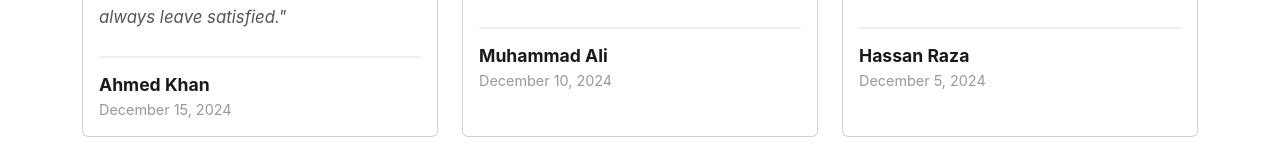
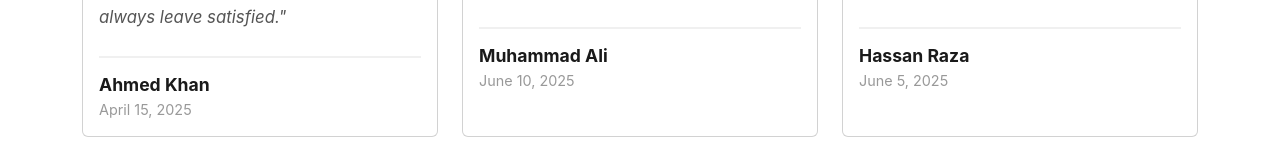
Before and after one commit to shopmanagementsystempk/Hair-Saloon, a React (Create React App) app: page /testimonials in a window 1280 px wide. Shown: the part 770-929 px from the top of the page. Built offline with nearby package versions, Linux system fonts and the light colour scheme; no server answers; the database is empty.

Commit message:
Update Testimonials.js

```diff
--- a/src/pages/Testimonials.js
+++ b/src/pages/Testimonials.js
@@ -15,42 +15,42 @@ const Testimonials = () => {
             name: 'Ahmed Khan',
             rating: 5,
             comment: 'Excellent service! The barbers are highly skilled and professional. I have been coming here for over 2 years and always leave satisfied.',
-            date: '2024-12-15'
+            date: '2025-4-15'
         },
         {
             id: 2,
             name: 'Muhammad Ali',
             rating: 5,
             comment: 'Best barber shop in the area. Clean environment, friendly staff, and great haircuts. Highly recommended!',
-            date: '2024-12-10'
+            date: '2025-6-10'
         },
         {
             id: 3,
             name: 'Hassan Raza',
             rating: 5,
             comment: 'Professional service at reasonable prices. The owner is very experienced and knows his craft well.',
-            date: '2024-12-05'
+            date: '2025-6-05'
         },
         {
             id: 4,
             name: 'Bilal Ahmed',
             rating: 5,
             comment: 'Great experience every time. They really care about customer satisfaction and deliver quality work.',
-            date: '2024-11-28'
+            date: '2025-8-28'
         },
         {
             id: 5,
             name: 'Usman Tariq',
             rating: 5,
             comment: 'Very professional and skilled barbers. The shop is well-maintained and hygienic. Will definitely come back!',
-            date: '2024-11-20'
+            date: '2025-9-20'
         },
         {
             id: 6,
             name: 'Faisal Mahmood',
             rating: 5,
             comment: 'Outstanding service! They take time to understand what you want and deliver exactly that. Highly professional.',
-            date: '2024-11-15'
+            date: '2025-11-15'
         }
     ];
 
```
